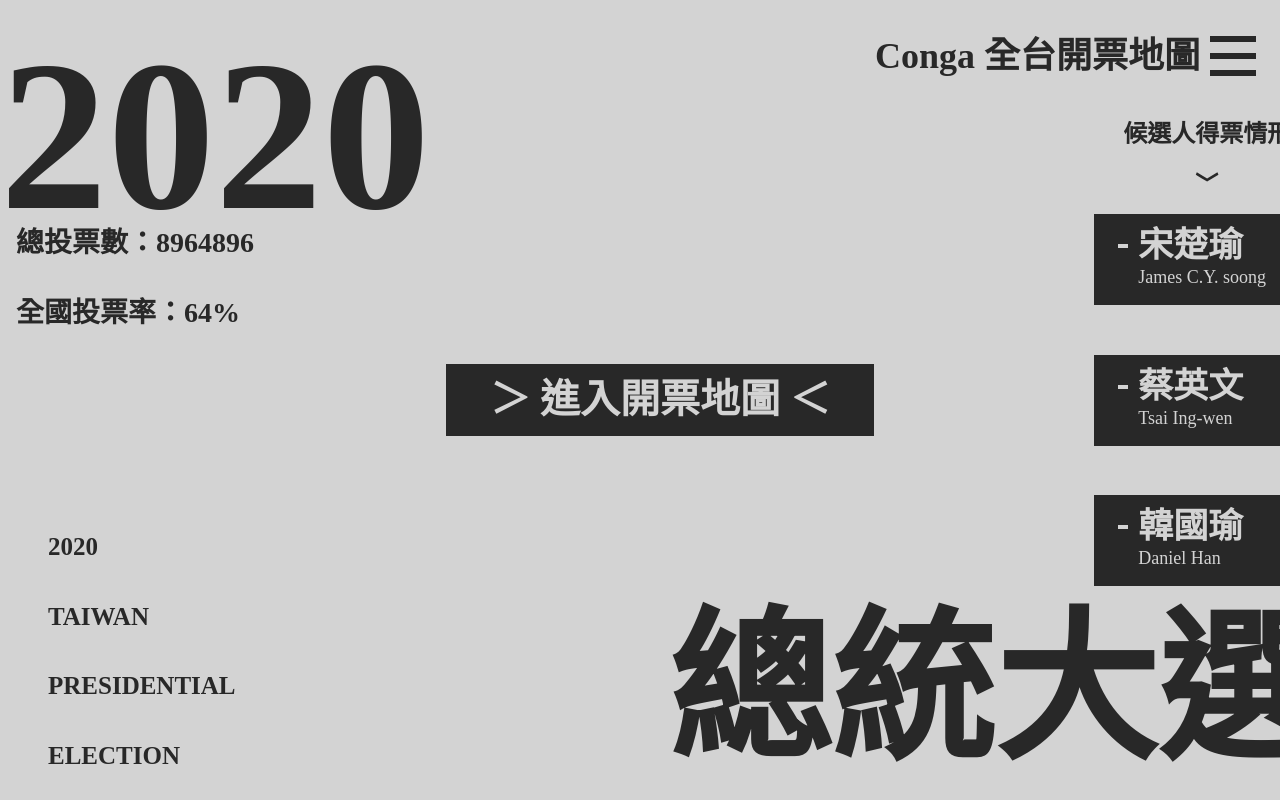
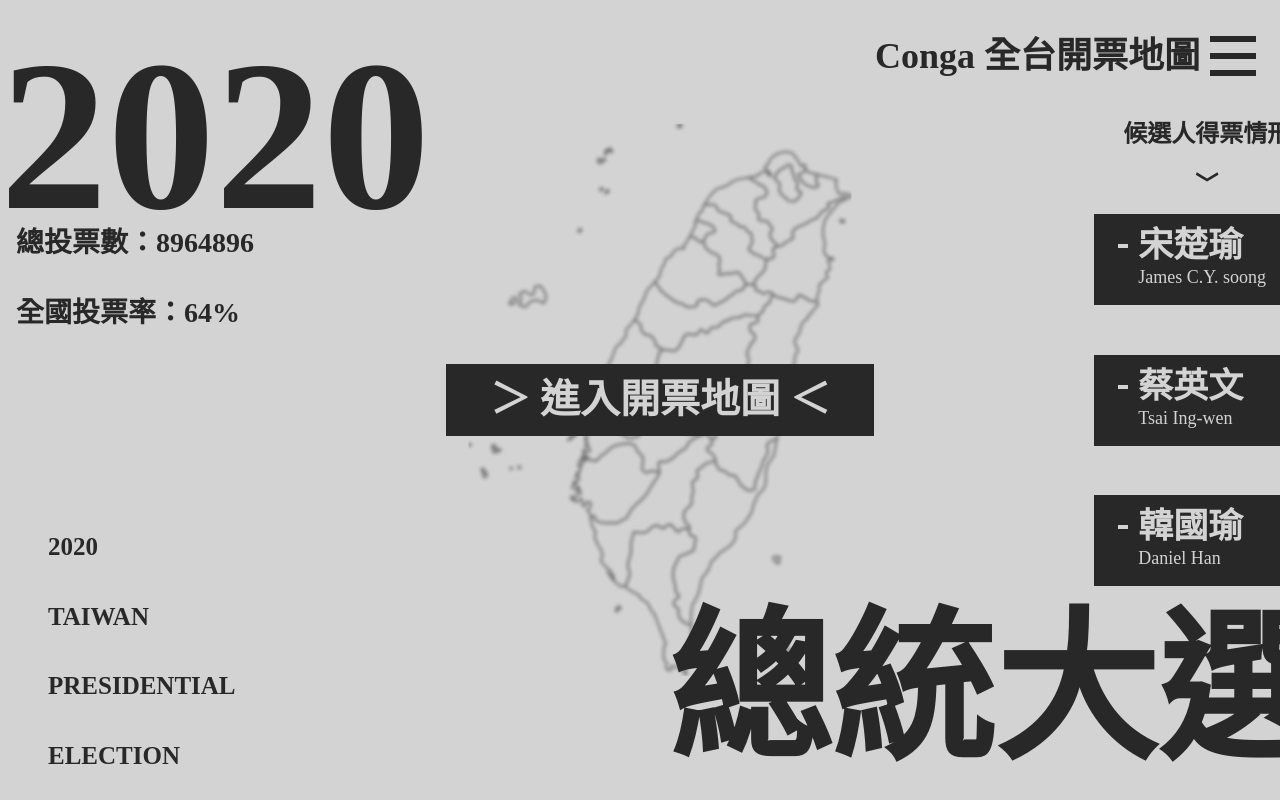
Before and after one commit to Conga-TheF2E/historical-election-map, a Next.js app: page / in a window 1280 px wide. Built offline with nearby package versions, Linux system fonts and the light colour scheme; no server answers; a web font is replaced by a local one.

Commit message:
feat: 趕工中

```diff
--- a/app/page.js
+++ b/app/page.js
@@ -15,6 +15,8 @@ export default function Home() {
   const [enteredSecondPage, setEnteredSecondPage] = useState(false);
   const [screenLevel, setScreenLevel] = useState(null);
   const [cityCode, setCityCode] = useState("");
+  const [isMapLoading, setIsMapLoading] = useState(true);
+  const [voteDetail, setVoteDetail] = useState(null);
 
   const detectWindowWidth = () => {
     const w = window.innerWidth;
@@ -31,6 +33,12 @@ export default function Home() {
     setScreenLevel(detectWindowWidth());
   });
   useEffect(() => {
+    fetch("/api/voteDetail?year=2020")
+      .then((res) => res.json())
+      .then((data) => {
+        setVoteDetail(data);
+      });
+
     const handleResize = debounce(() => {
       setScreenLevel(detectWindowWidth());
     }, 200);
@@ -43,11 +51,17 @@ export default function Home() {
 
   return (
     <main className="overflow-hidden bg-gray100 font-GenSekiGothic-R">
-      {/* <Map screenLevel={screenLevel} enteredSecondPage={enteredSecondPage} /> */}
+      <Map
+        screenLevel={screenLevel}
+        enteredSecondPage={enteredSecondPage}
+        voteDetail={voteDetail}
+        setIsMapLoading={setIsMapLoading}
+      />
       <Index
         enteredSecondPage={enteredSecondPage}
         setEnteredSecondPage={setEnteredSecondPage}
         screenLevel={screenLevel}
+        voteDetail={voteDetail}
       />
     </main>
   );
--- a/components/Map/D3Map.js
+++ b/components/Map/D3Map.js
@@ -67,8 +67,7 @@ export default React.memo(function Map({
       const countyPaths = g.selectAll("path").data(countyGeometries.features);
 
       function pathClass() {
-        const color = getRandomColor();
-        return ` hover:opacity-50 ${color} will-change-fill delay-200 during-150 transition ease-out`;
+        return `fill-transparent hover:opacity-50 will-change-fill delay-200 during-150 transition ease-out`;
       }
 
       countyPaths
@@ -135,7 +134,14 @@ export default React.memo(function Map({
 
   return (
     <>
-      <div className="inline-block" id="map">
+      <div
+        className="inline-block"
+        id="map"
+        style={{
+          visibility: enteredSecondPage ? "visible" : "hidden",
+          position: enteredSecondPage ? "relative" : "absolute",
+        }}
+      >
         {/* 地圖會以 D3 產生 */}
       </div>
     </>
--- a/components/Map/index.js
+++ b/components/Map/index.js
@@ -8,7 +8,7 @@ const mapPositionMode = {
   md: "top-1/2 right-0 translate-x-0 -translate-y-1/2 ",
 };
 
-function Map({ screenLevel, enteredSecondPage }) {
+function Map({ screenLevel, enteredSecondPage, setIsMapLoading }) {
   const [changeCssPosition, setChangeCssPosition] = useState(false);
   const [transformPosition, setTransformPosition] = useState({
     dx: 20,
@@ -89,7 +89,6 @@ function Map({ screenLevel, enteredSecondPage }) {
       className={`absolute left-0 top-0  h-screen w-screen overflow-hidden ${
         enteredSecondPage ? "z-20" : "z-0"
       }`}
-      style={{ filter: blur(enteredSecondPage ? 0 : 5) }}
     >
       <div
         className={`relative h-screen w-screen transform duration-150 ease-in will-change-transform xl:container xl:w-auto`}
@@ -117,6 +116,8 @@ function Map({ screenLevel, enteredSecondPage }) {
             onCityClick={handleCityClick}
             enteredSecondPage={enteredSecondPage}
           />
+
+          {!enteredSecondPage && <img src="/img/map.svg" alt="fake map" />}
         </section>
       </div>
     </section>
--- a/components/layout/Index.js
+++ b/components/layout/Index.js
@@ -85,11 +85,7 @@ function Index({ enteredSecondPage, setEnteredSecondPage, screenLevel }) {
         break;
     }
   }, [enteredSecondPage]);
-  useEffect(() => {
-    fetch("/api/voteDetail?year=2020")
-      .then((res) => res.json())
-      .then((data) => console.log(data));
-  });
+
   return (
     <>
       <div className="r-0 fixed z-10 flex w-full items-center justify-between gap-4 bg-gray900 px-[18px] py-3 md:pl-8 md:pr-11 xl:left-1/2 xl:w-[1320px] xl:-translate-x-1/2 xl:items-center xl:justify-end xl:bg-transparent xl:py-[22px] xl:pt-9">
```
Also changed, not shown: public/img/map.svg (added).
